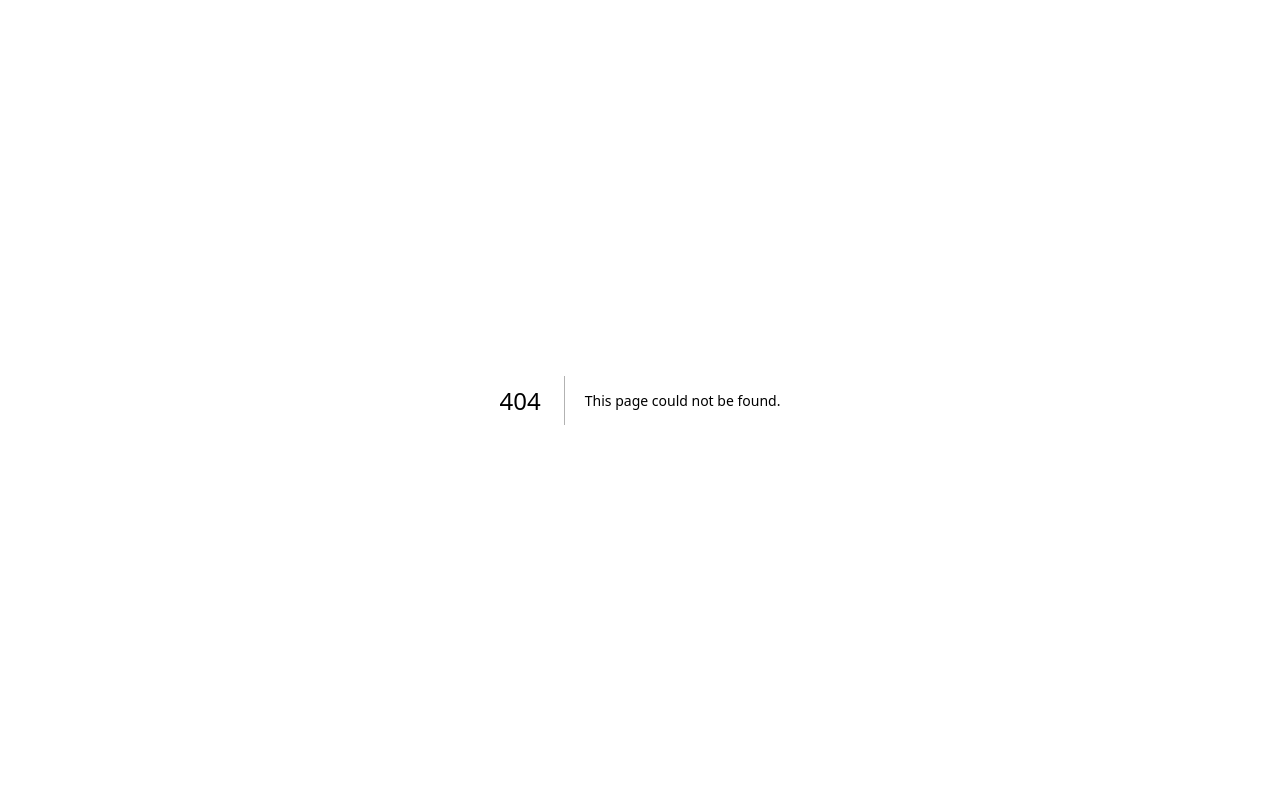
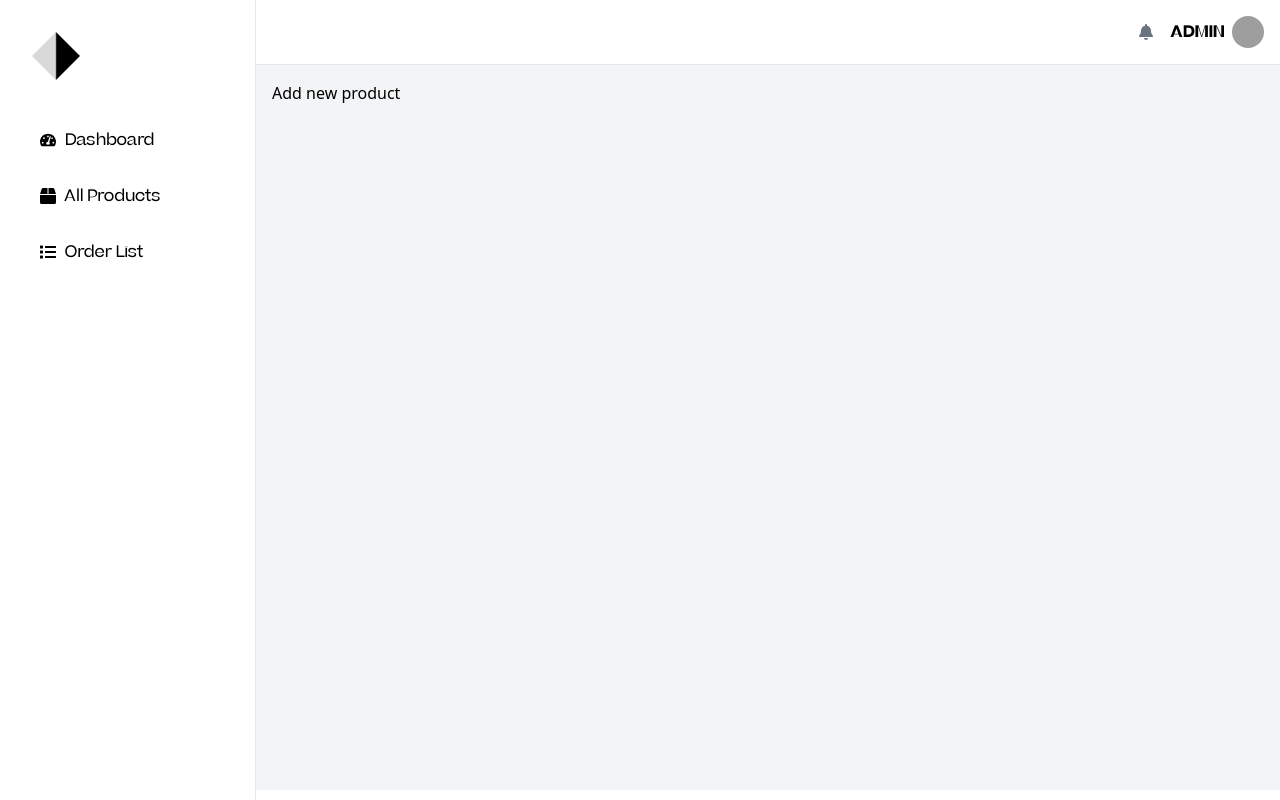
Before and after one commit to Acquaah-Emmanuel-Kofi/fashion-commerce, a Next.js app: page /admin/products/add-new-product in a window 1280 px wide. Before the commit this address had no page. Built offline with nearby package versions, Linux system fonts and the light colour scheme; grey boxes are pictures that could not be loaded.

Commit message:
feat: create add new product page route

```diff
--- /dev/null
+++ b/src/app/admin/(pages)/products/add-new-product/page.tsx
@@ -0,0 +1,7 @@
+import React from 'react'
+
+export default function AddNewProduct() {
+    return (
+        <div>Add new product</div>
+    )
+}
```
